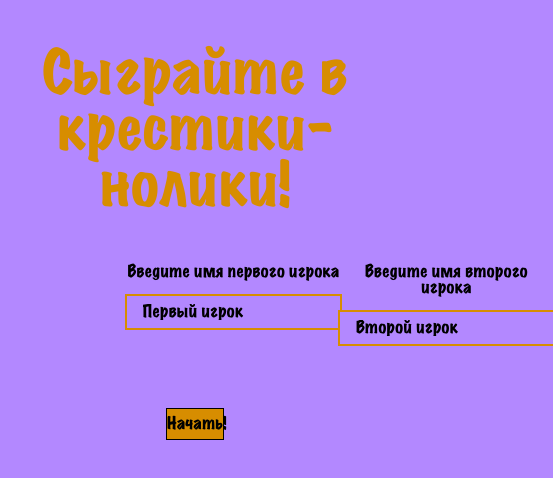
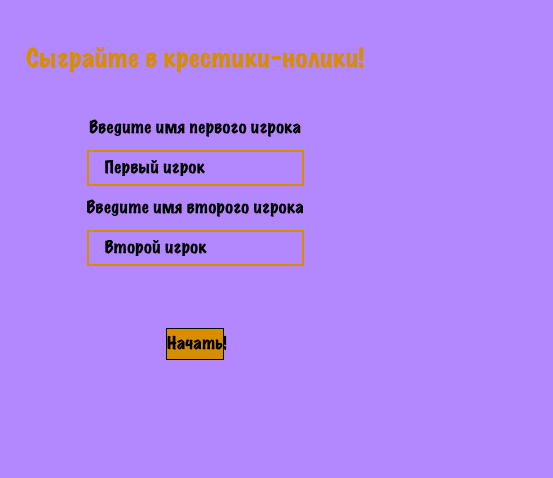
Before and after one commit to Rustam9724/tic-tac-toe, a React (Create React App) app: page / in a window 390 px wide. Shown: the top 478 px of the page, 553 px wide, since content can reach past the window. Built offline with nearby package versions, Linux system fonts and the light colour scheme.

Commit message:
init: title and names sections adaptive

```diff
--- a/src/index.css
+++ b/src/index.css
@@ -45,15 +45,78 @@ html, body {
   font-family: Marker;
   color: #D78D00;
   font-size: 3.5rem;
-  margin-bottom: 3rem;
+  margin: 0 auto 3rem;
+}
+
+@media (max-width: 789px) {
+  .title {
+    font-size: 3rem;
+  }
+}
+
+@media (max-width: 675px) {
+  .title {
+    font-size: 2.5rem;
+  }
+}
+
+@media (max-width: 563px) {
+  .title {
+    font-size: 2rem;
+  }
+}
+
+
+@media (max-width: 450px) {
+  .title {
+    font-size: 1.5rem;
+  }
 }
 
 .names {
   display: flex;
-  width: 35%;
+  width: 50%;
   margin: 0 auto 4rem;
   justify-content: space-between;
 }
+
+@media (max-width: 874px)  {
+  .names {
+    width: 60%;
+  }
+}
+
+@media (max-width: 729px)  {
+  .names {
+    width: 70%;
+  }
+}
+
+@media (max-width: 624px)  {
+  .names {
+    width: 80%;
+  }
+}
+
+@media (max-width: 549px)  {
+  .names {
+    width: 90%;
+  }
+}
+
+@media (max-width: 489px)  {
+  .names {
+    width: 95%;
+  }
+}
+
+@media (max-width: 464px)  {
+  .names {
+    flex-direction: column;
+    row-gap: 1rem;
+  }
+}
+
 
 .names p {
   margin: 0 0 1rem;
```
